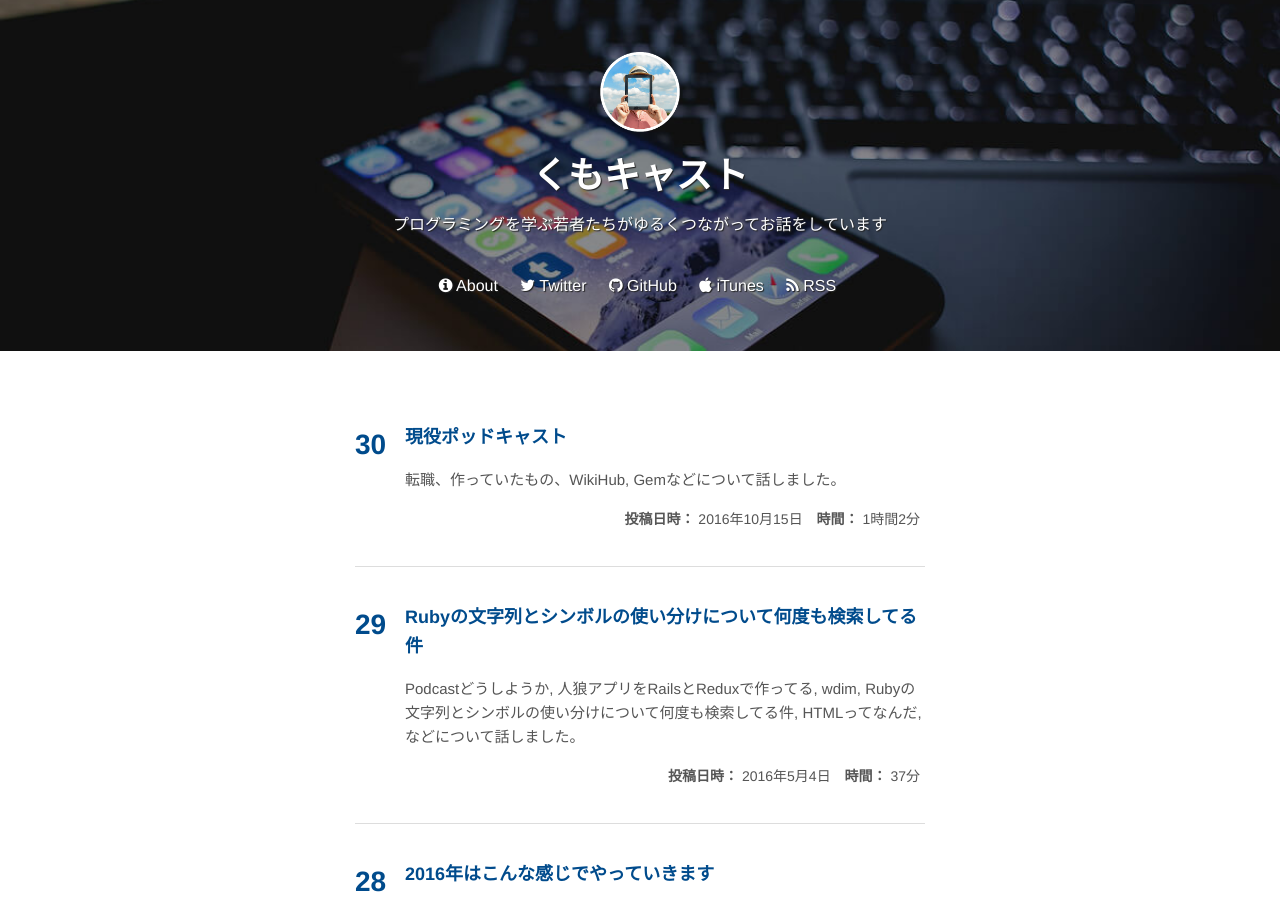
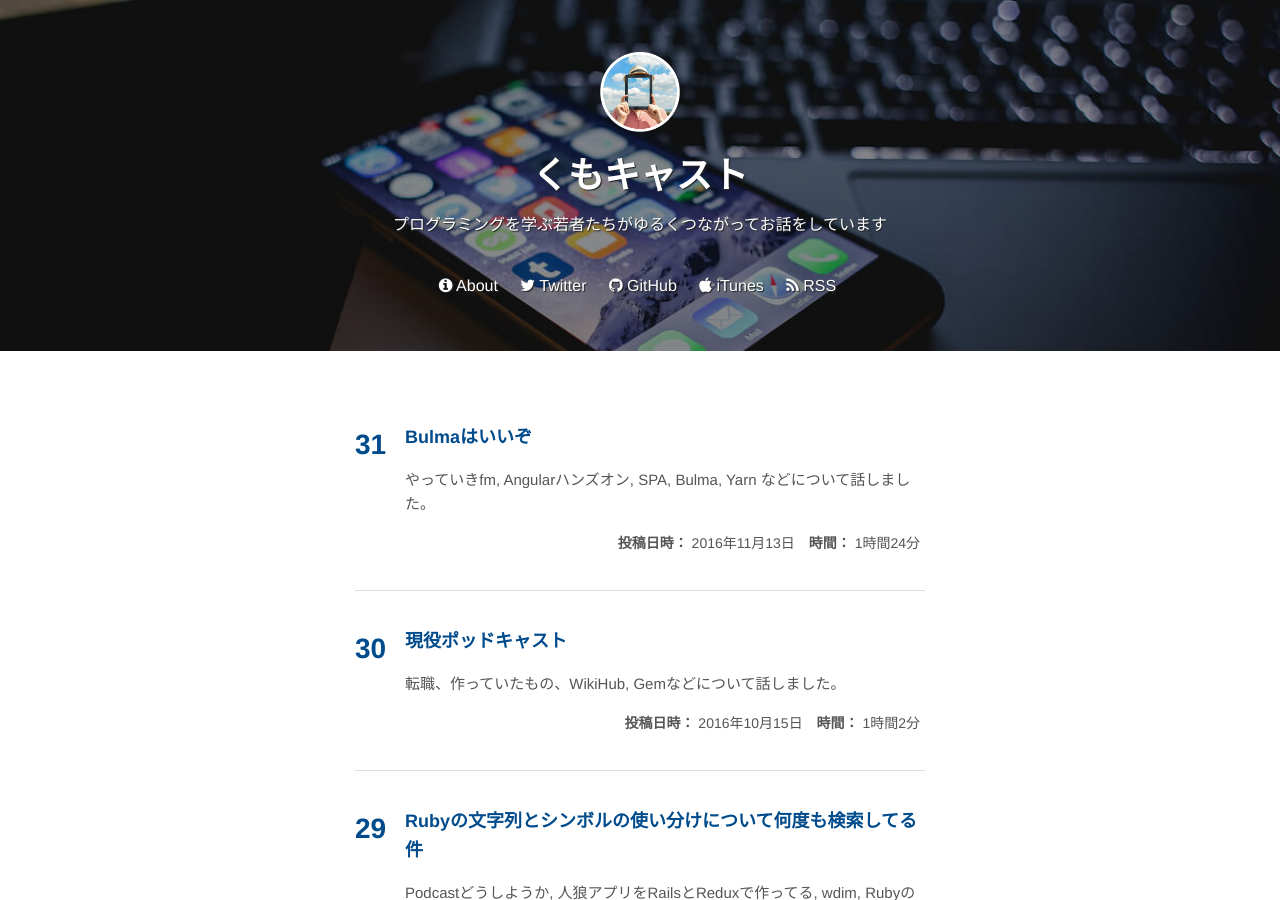
Before and after one commit to kumocast/kumocast.github.io, a Jekyll site: the page built from index.html, in a window 1280 px wide and 900 px high. Built offline with Jekyll 4.4.1, drawn with Linux system fonts in a browser that asks for light colours; nearby versions of some CDN libraries; some of the changed lines change nothing that is shown.

Commit message:
第31回

```diff
--- a/_config.yml
+++ b/_config.yml
@@ -30,3 +30,4 @@ markdown: kramdown
 kramdown:
   input: GFM
   hard_wrap: false
+exclude: [vendor]
--- /dev/null
+++ b/_posts/2016-11-13-bulma-is-good.md
@@ -0,0 +1,31 @@
+---
+layout: post
+title: Bulmaはいいぞ
+date: 2016-11-13 00:00:00
+duration: 1時間24分
+image: https://i.gyazo.com/ceab897d39925732bffd1df0f87d0ebf.png
+members: ["gaaamii", "karur4n"]
+audio: http://kumocast.jp/audios/31.mp3
+description: やっていきfm, Angularハンズオン, SPA, Bulma, Yarn などについて話しました。
+number: 31
+---
+
+### Show Notes
+
+- [今回のアジェンダ](https://github.com/MokumokuCloud/podcasting/blob/master/agendas/2016/11/03.md)
+- [yatteiki\.fm](https://yatteiki.fm/)
+- [Podcastのやっていきかた \- ✘╹◡╹✘](http://r7kamura.hatenablog.com/entry/2016/10/31/115822)
+- [Angular 2ハンズオン勉強会\#3 \- connpass](http://connpass.com/event/42028/)
+- [\#ng\_jp 主催のAngular 2 ハンズオンに参加してきました \- gaaamiiのブログ](http://shgam.hatenadiary.jp/entry/2016/10/30/233040)
+- [Angular CLI](https://cli.angular.io/)
+- [Tutorial: Tour of Heroes \- ts \- TUTORIAL](https://angular.io/docs/ts/latest/tutorial/)
+- [Ruby on Rails on React on SSR on SPA \- ✘╹◡╹✘](http://r7kamura.hatenablog.com/entry/2016/10/10/173610)
+- [非SPAなサービスにReactを導入する \- クックパッド開発者ブログ](http://techlife.cookpad.com/entry/2016/10/26/135818)
+- [新規Railsアプリに小さく導入するReact // Speaker Deck](https://speakerdeck.com/dex1t/xin-gui-railsapurinixiao-sakudao-ru-surureact)
+- [Bulma: a modern CSS framework based on Flexbox](http://bulma.io/)
+- [Bootstrap · The most popular HTML, CSS, and JS framework in the world\.](https://v4-alpha.getbootstrap.com/)
+- [Versioning and Releasing Angular](http://angularjs.blogspot.jp/2016/10/versioning-and-releasing-angular.html)
+- [yarnpkg/yarn: 📦🐈 Fast, reliable, and secure dependency management\.](https://github.com/yarnpkg/yarn)
+- [Shell command conflict with Hadoop Yarn · Issue \#673 · yarnpkg/yarn](https://github.com/yarnpkg/yarn/issues/673)
+- [Yarn速かった \- マルシテイア](http://amagitakayosi.hatenablog.com/entry/2016/10/12/113610)
+- [ng\-sake \#6 \- connpass](http://ng-sake.connpass.com/event/44313)
```
Also changed, not shown: 2 other files.
